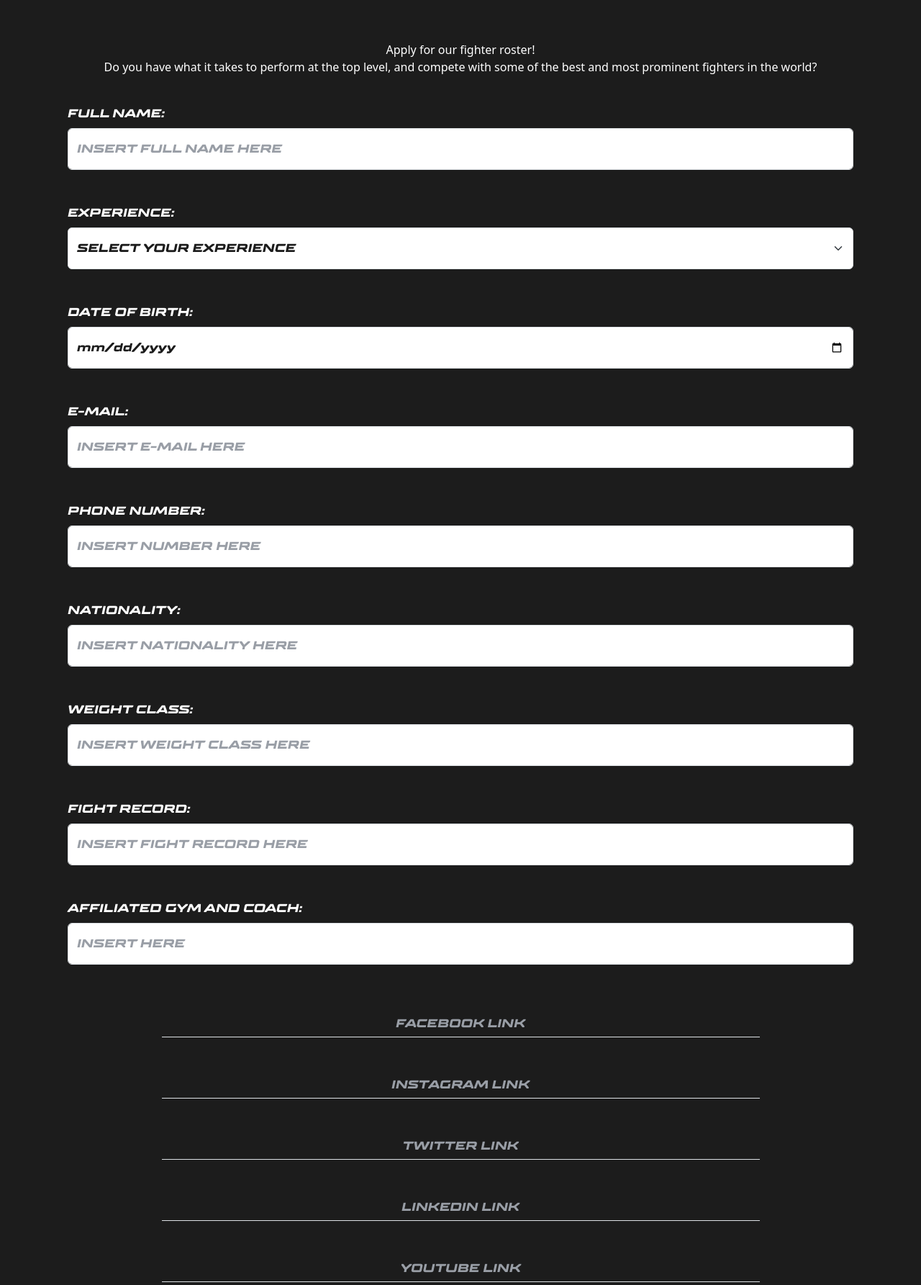
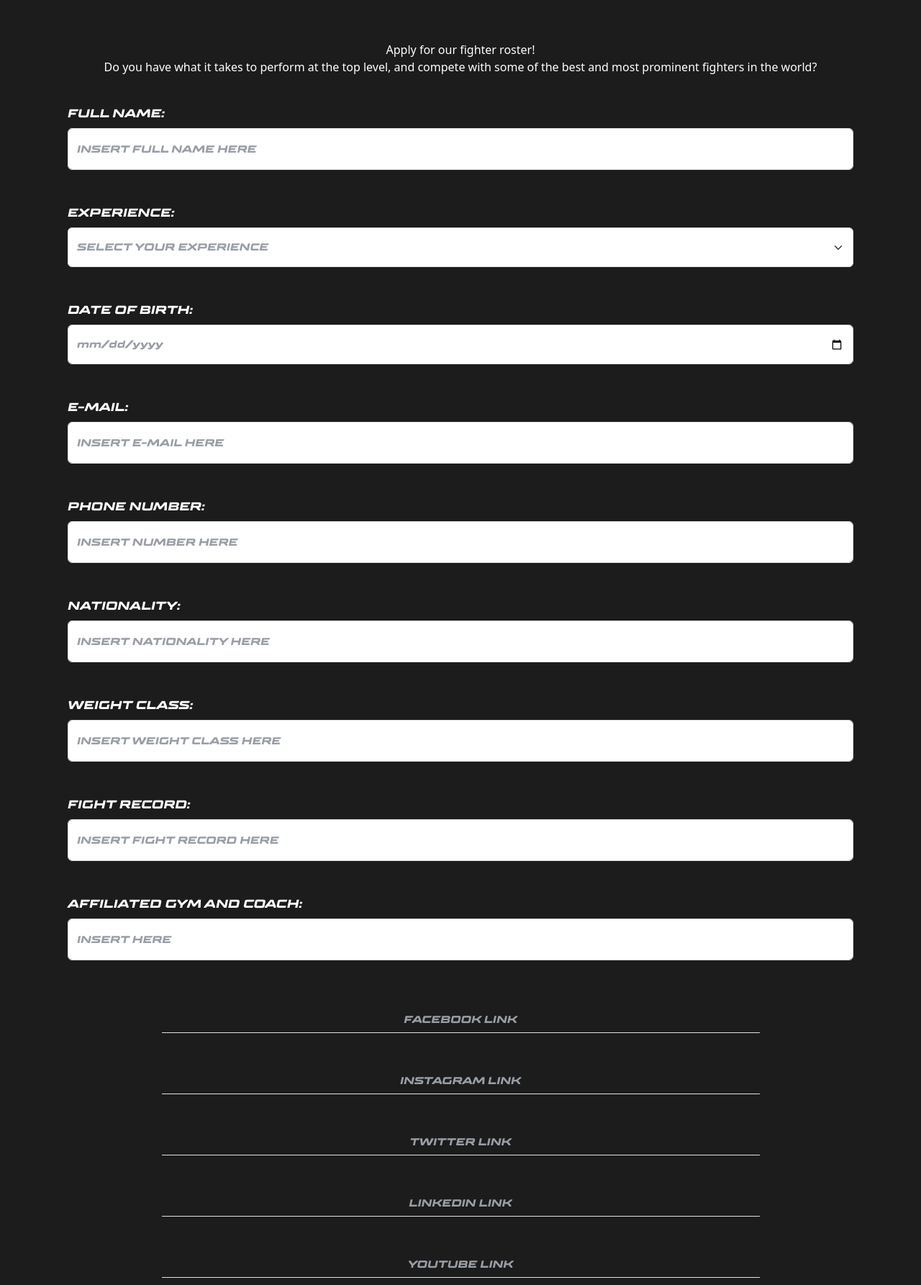
Before and after one commit to sofiepiszczek/dominancefc, a PHP site: page /fighterSignup.php in a window 1280 px wide. Shown: the part 143-1928 px from the top of the page at 72% size. Run offline with PHP 8.4, Linux system fonts and the light colour scheme; style sheets or scripts are compiled from the project's sources; some libraries are stand-ins or nearby versions.

Commit message:
Har tilføjet styling til fighter signup og contact

```diff
--- a/css/styles.scss
+++ b/css/styles.scss
@@ -135,10 +135,22 @@ p,h1,h2{
 }
 
 
-/* Placeholder-farve til formular - contact & fighter signup */
+/* Placeholder-farve og skriftstørrelse til formular - contact & fighter signup */
 
 .placeholder-gray::placeholder {
 	color: #999EA6;
+	font-size: 14px;
+}
+
+select.custom-placeholder {
+	color: #999EA6 !important;
+	font-size: 14px;
+}
+
+/* Fjerner standard styling på iOS (kalenderen */
+input[type="date"].custom-placeholder::-webkit-datetime-edit {
+	color: #999EA6;
+	font-size: 14px;
 }
 
 
```
